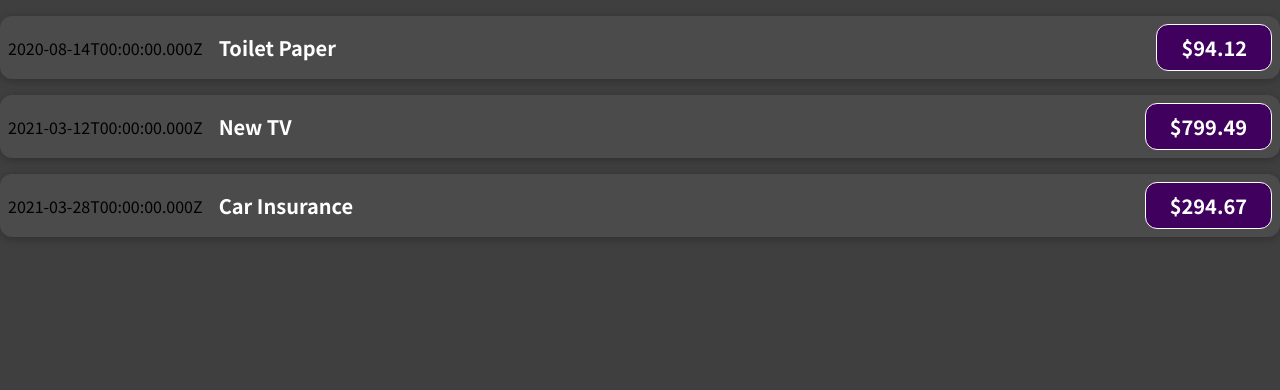
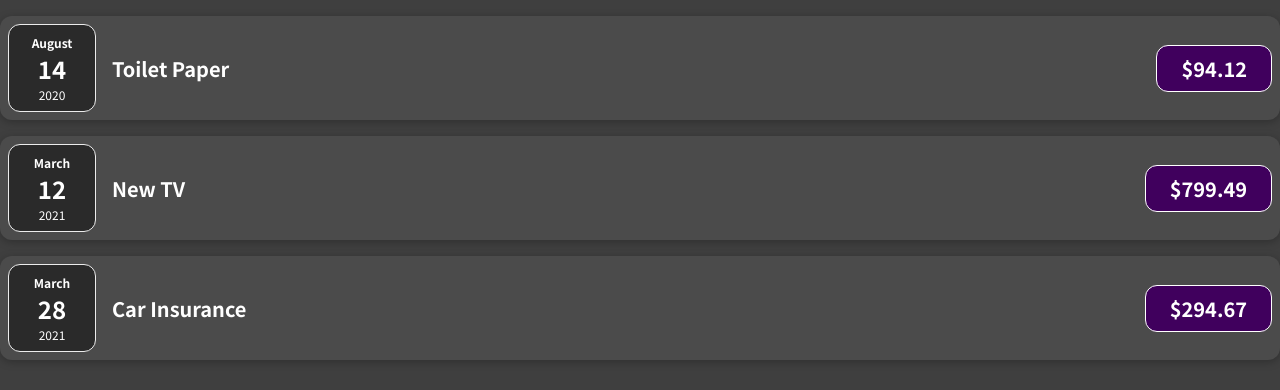
Before and after one commit to irinamihai150/react-guide, a React (Create React App) app: page / in a window 1280 px wide. Shown: the top 390 px of the page. Built offline with nearby package versions, Linux system fonts and the light colour scheme.

Commit message:
expense date

```diff
--- /dev/null
+++ b/src/components/ExpenseDate.css
@@ -0,0 +1,26 @@
+.expense-date {
+	display: flex;
+	flex-direction: column;
+	width: 5.5rem;
+	height: 5.5rem;
+	border: 1px solid #ececec;
+	background-color: #2a2a2a;
+	color: white;
+	border-radius: 12px;
+	align-items: center;
+	justify-content: center;
+}
+
+.expense-date__month {
+	font-size: 0.75rem;
+	font-weight: bold;
+}
+
+.expense-date__year {
+	font-size: 0.75rem;
+}
+
+.expense-date__day {
+	font-size: 1.5rem;
+	font-weight: bold;
+}
--- /dev/null
+++ b/src/components/ExpenseDate.js
@@ -0,0 +1,17 @@
+import React from "react"
+import "./ExpenseDate.css"
+
+const ExpenseDate = (props) => {
+	const month = props.date.toLocaleString("en-us", { month: "long" })
+	const day = props.date.toLocaleString("en-us", { day: "2-digit" })
+	const year = props.date.getFullYear()
+	return (
+		<div className='expense-date'>
+			<div className='expense-date__month'>{month}</div>
+			<div className='expense-date__day'>{day}</div>
+			<div className='expense-date__year'>{year}</div>
+		</div>
+	)
+}
+
+export default ExpenseDate
--- a/src/components/ExpenseItem.js
+++ b/src/components/ExpenseItem.js
@@ -1,9 +1,11 @@
 import React from "react"
 import "./ExpenseItem.css"
+import ExpenseDate from "./ExpenseDate"
+
 const ExpenseItem = (props) => {
 	return (
 		<div className='expense-item'>
-			<div>{props.date.toISOString()}</div>
+			<ExpenseDate date={props.date}/>
 			<div className='expense-item__description'>
 				<h2>{props.title}</h2>
 			</div>
```
